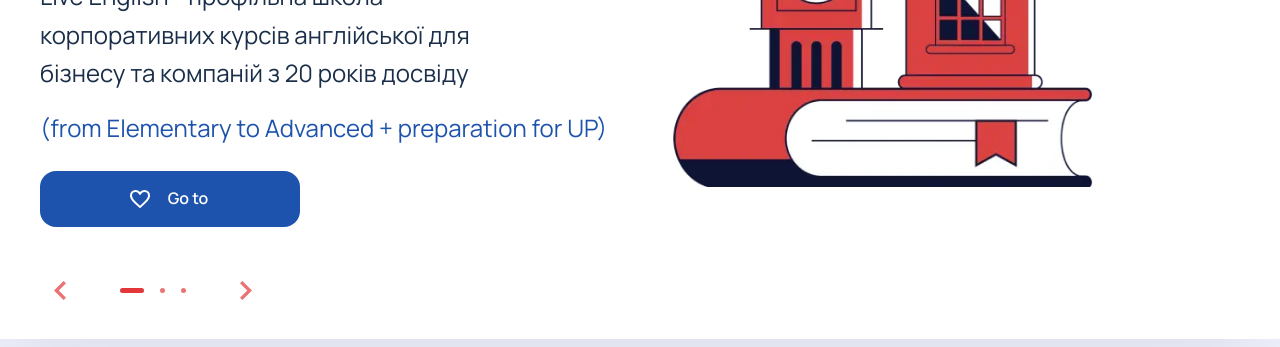
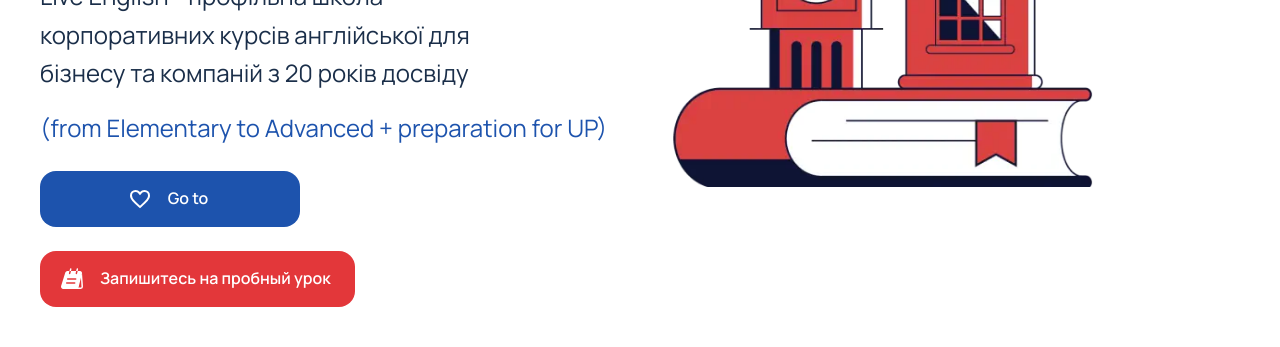
Before and after one commit to des-yogi/live-english, a website: page docs/index.html in a window 1280 px wide. Shown: the part 453-800 px from the top of the page. Drawn offline with Linux system fonts and the light colour scheme.

Commit message:
new popup btn for hero

```diff
--- a/docs/index.html
+++ b/docs/index.html
@@ -165,10 +165,17 @@
                     <h2 class="title-display hero__title">Корпоративна англійська <span>для вашої компанії</span></h2>
                     <p class="hero__descr">Live English - профільна школа корпоративних курсів англійської для бізнесу та компаній з 20 років досвіду</p>
                     <p class="hero__descr-color">(from Elementary to Advanced + preparation for UP)</p>
+                    <div class="hero__controls">
                       <a href="#" class="btn  btn--icon  hero__link">
                         <svg width="24" height="24"><use xmlns:xlink="http://www.w3.org/1999/xlink" xlink:href="img/sprite-svg.svg#heart-icon"></use></svg>
                         <span>Go to</span>
                       </a>
+
+                      <button class="btn  btn--red  btn--icon" data-toggle="modal" data-target="#trialLessonModal">
+                        <svg width="24" height="24" aria-hidden="true"><use xmlns:xlink="http://www.w3.org/1999/xlink" xlink:href="img/sprite-svg.svg#menu-board-icon"></use></svg>
+                        <span>Запишитесь на пробный урок</span>
+                      </button>
+                    </div>
                   </div>
 
                   <div class="hero__col-img">
@@ -190,10 +197,17 @@
                     <h2 class="title-display hero__title">English Courses <span>Live English</span></h2>
                     <p class="hero__descr">continue to enroll in groups of all levels</p>
                     <p class="hero__descr-color">(from Elementary to Advanced + preparation for UP)</p>
+                    <div class="hero__controls">
                       <a href="#" class="btn  btn--icon  hero__link">
                         <svg width="24" height="24"><use xmlns:xlink="http://www.w3.org/1999/xlink" xlink:href="img/sprite-svg.svg#heart-icon"></use></svg>
                         <span>Go to</span>
                       </a>
+
+                      <button class="btn  btn--red  btn--icon" data-toggle="modal" data-target="#trialLessonModal">
+                        <svg width="24" height="24" aria-hidden="true"><use xmlns:xlink="http://www.w3.org/1999/xlink" xlink:href="img/sprite-svg.svg#menu-board-icon"></use></svg>
+                        <span>Запишитесь на пробный урок</span>
+                      </button>
+                    </div>
                   </div>
 
                   <div class="hero__col-img">
@@ -215,10 +229,17 @@
                     <h2 class="title-display hero__title">English Courses <span>Live English</span></h2>
                     <p class="hero__descr">continue to enroll in groups of all levels</p>
                     <p class="hero__descr-color">(from Elementary to Advanced + preparation for UP)</p>
+                    <div class="hero__controls">
                       <a href="#" class="btn  btn--icon  hero__link">
                         <svg width="24" height="24"><use xmlns:xlink="http://www.w3.org/1999/xlink" xlink:href="img/sprite-svg.svg#heart-icon"></use></svg>
                         <span>Go to</span>
                       </a>
+
+                      <button class="btn  btn--red  btn--icon" data-toggle="modal" data-target="#trialLessonModal">
+                        <svg width="24" height="24" aria-hidden="true"><use xmlns:xlink="http://www.w3.org/1999/xlink" xlink:href="img/sprite-svg.svg#menu-board-icon"></use></svg>
+                        <span>Запишитесь на пробный урок</span>
+                      </button>
+                    </div>
                   </div>
 
                   <div class="hero__col-img">
@@ -666,7 +687,6 @@
           <div class="row teachers__row" role="list">
             <div class="teachers__col">
 
-
               <div class="teacher-card" role="listitem">
                 <div class="embed-responsive embed-responsive--1-1  teacher-card__photo">
                   <picture>
@@ -691,7 +711,6 @@
 
             <div class="teachers__col">
 
-
               <div class="teacher-card" role="listitem">
                 <div class="embed-responsive embed-responsive--1-1  teacher-card__photo">
                   <picture>
@@ -716,7 +735,6 @@
 
             <div class="teachers__col">
 
-
               <div class="teacher-card" role="listitem">
                 <div class="embed-responsive embed-responsive--1-1  teacher-card__photo">
                   <picture>
@@ -741,7 +759,6 @@
 
             <div class="teachers__col">
 
-
               <div class="teacher-card" role="listitem">
                 <div class="embed-responsive embed-responsive--1-1  teacher-card__photo">
                   <picture>
@@ -766,7 +783,6 @@
 
             <div class="teachers__col">
 
-
               <div class="teacher-card" role="listitem">
                 <div class="embed-responsive embed-responsive--1-1  teacher-card__photo">
                   <picture>
@@ -790,7 +806,6 @@
             </div>
 
             <div class="teachers__col">
-
 
               <div class="teacher-card" role="listitem">
                 <div class="embed-responsive embed-responsive--1-1  teacher-card__photo">
--- a/src/blocks/hero/hero.scss
+++ b/src/blocks/hero/hero.scss
@@ -115,7 +115,7 @@
 
   &__link {
     min-width: 260px;
-    margin-top: 24px;
+    //margin-top: 24px;
 
     @media (max-width: $screen-sm - 1) {
       width: 100%;
@@ -146,4 +146,20 @@
       object-position: center;
     }
   }
+
+  &__controls {
+    display: flex;
+    flex-wrap: wrap;
+    align-items: center;
+    gap: 24px;
+    margin-top: 24px;
+
+    .btn {
+      min-width: 260px;
+
+      @media (max-width: $screen-sm - 1) {
+        width: 100%;
+      }
+    }
+  }
 }
```
Also changed, not shown: src/blocks/hero/hero.html (+21 -0 lines), docs/css/style.min.css. Lines whose indentation alone changed are shown as unchanged.
